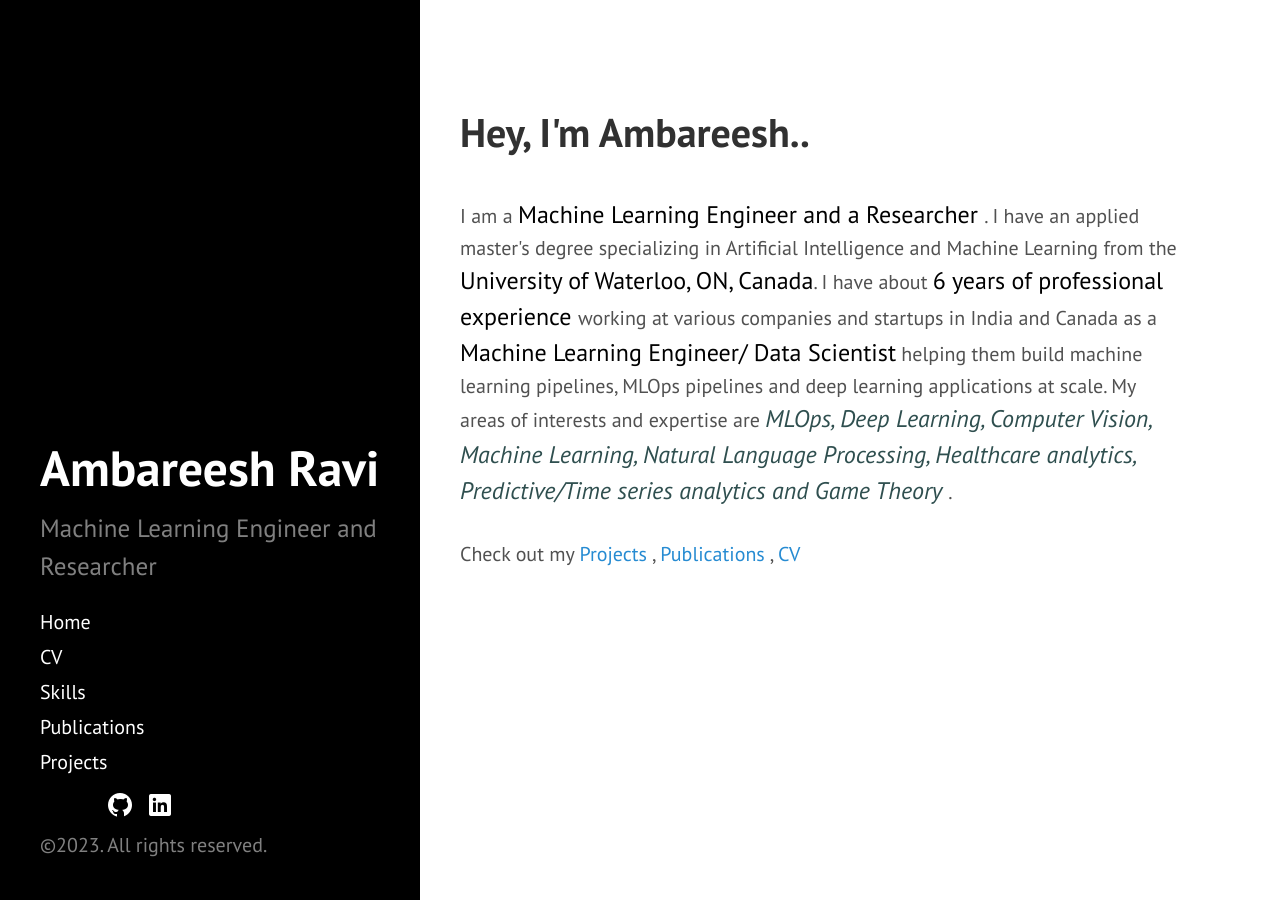
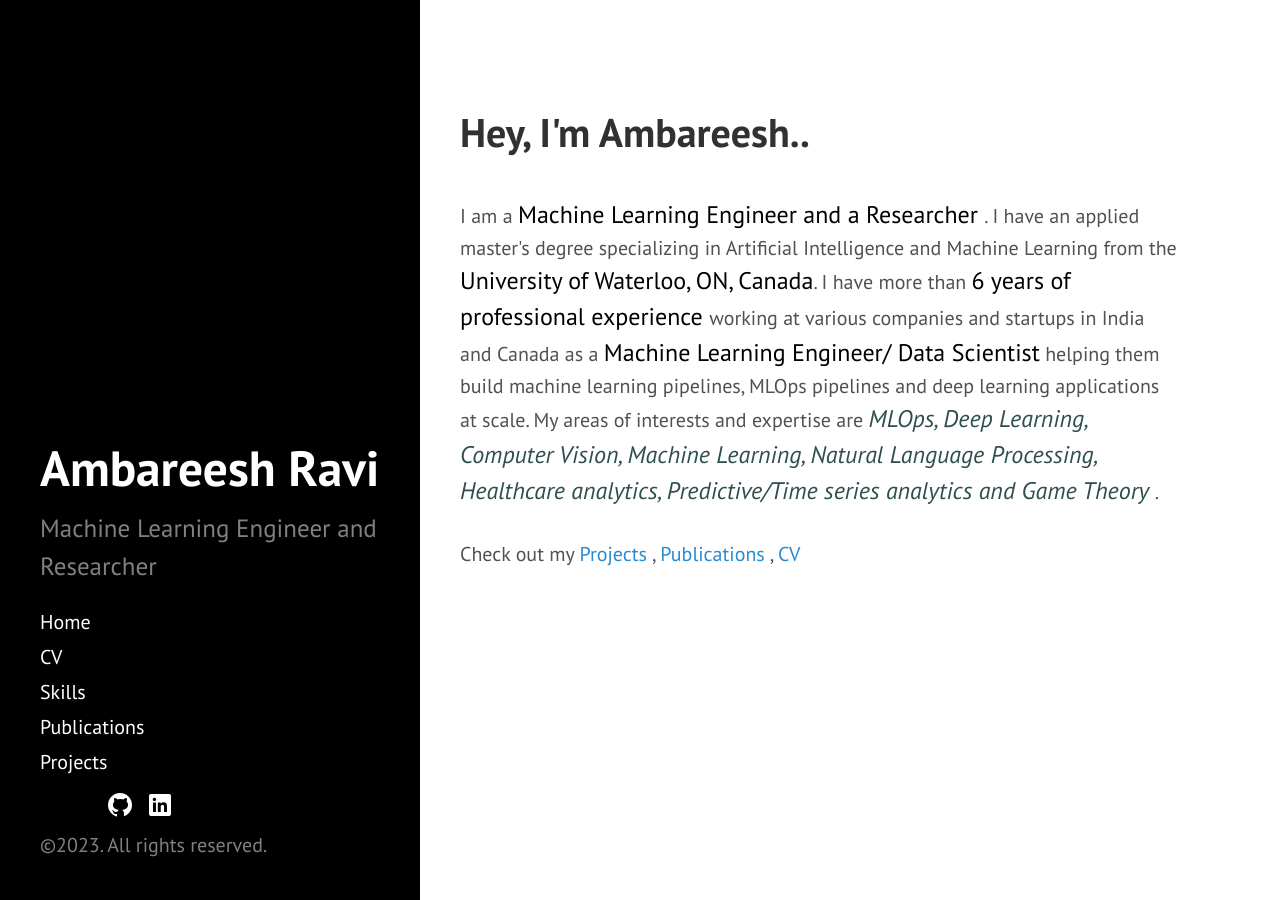
Before and after one commit to ambareeshravi/ambareeshravi.github.io, a Jekyll site: the page built from index.html, in a window 1280 px wide. Built offline with Jekyll 4.4.1, drawn with Linux system fonts in a browser that asks for light colours; the list of posts is cut into pages by our own code.

Commit message:
Update index.html

```diff
--- a/index.html
+++ b/index.html
@@ -21,7 +21,7 @@ mark.show {
 }
 </style>
 
-I am a <mark class="emphasize">Machine Learning Engineer and a Researcher </mark>. I have an applied master's degree specializing in Artificial Intelligence and Machine Learning from the <mark class="emphasize">University of Waterloo, ON, Canada</mark>. I have about <mark class="emphasize"> 6 years of professional experience </mark> working at various companies and startups in India and Canada as a <mark class="emphasize"> Machine Learning Engineer/ Data Scientist</mark> helping them build machine learning pipelines, MLOps pipelines and deep learning applications at scale. My areas of interests and expertise are <mark class="show"> MLOps, Deep Learning, Computer Vision, Machine Learning, Natural Language Processing, Healthcare analytics, Predictive/Time series analytics and Game Theory </mark>.
+I am a <mark class="emphasize">Machine Learning Engineer and a Researcher </mark>. I have an applied master's degree specializing in Artificial Intelligence and Machine Learning from the <mark class="emphasize">University of Waterloo, ON, Canada</mark>. I have more than <mark class="emphasize"> 6 years of professional experience </mark> working at various companies and startups in India and Canada as a <mark class="emphasize"> Machine Learning Engineer/ Data Scientist</mark> helping them build machine learning pipelines, MLOps pipelines and deep learning applications at scale. My areas of interests and expertise are <mark class="show"> MLOps, Deep Learning, Computer Vision, Machine Learning, Natural Language Processing, Healthcare analytics, Predictive/Time series analytics and Game Theory </mark>.
 
 <br>
 <br>
```
